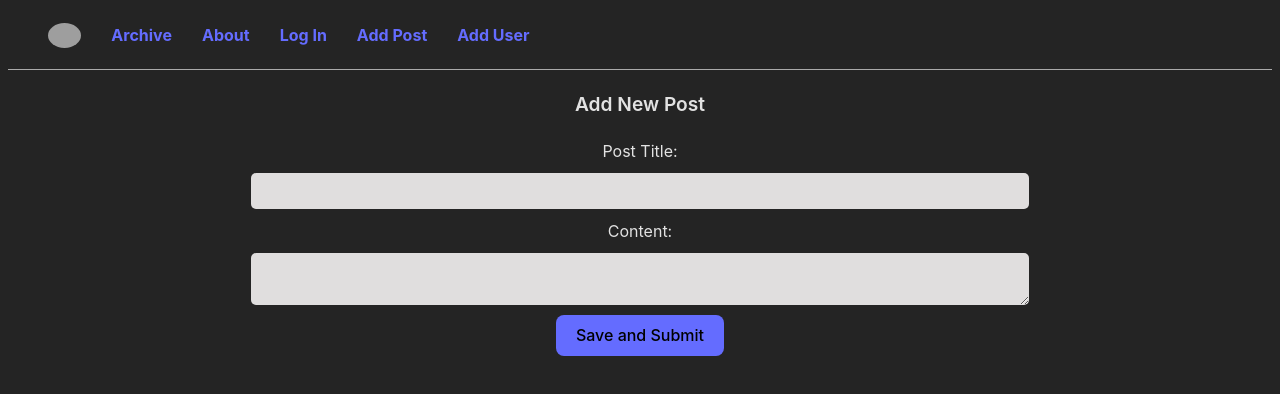
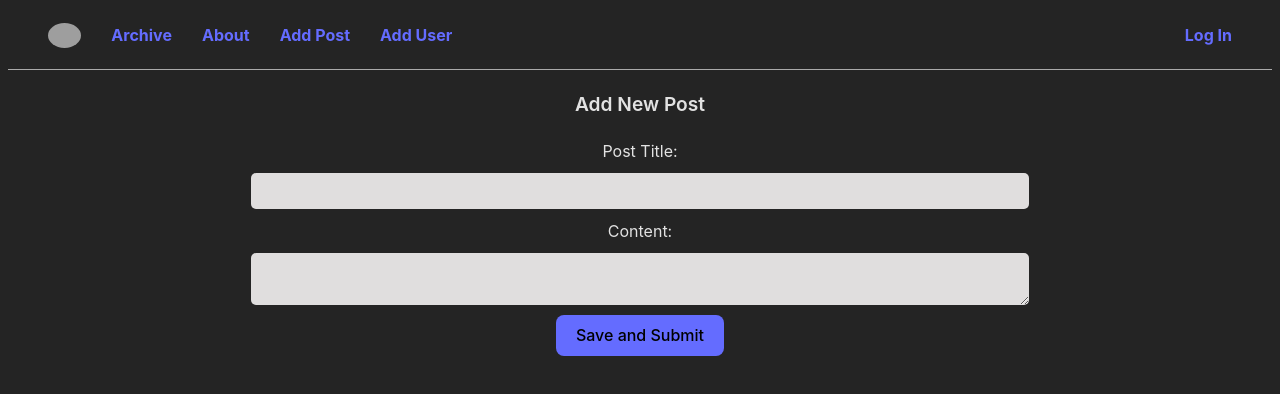
Before and after one commit to Aranaris/blog, a React (Vite) app in the folder frontend/: page /posts/add in a window 1280 px wide. Shown: the top 394 px of the page. Built offline with nearby package versions, Linux system fonts and the light colour scheme; grey boxes are pictures that could not be loaded.

Commit message:
alignment styling for nav bar

```diff
--- a/frontend/src/RouteSwitch.tsx
+++ b/frontend/src/RouteSwitch.tsx
@@ -16,9 +16,9 @@ function RouteSwitch() {
 				<Link to="/"><img id="logo" src={logo} alt="logo" /></Link>
 				<Link to="/posts/">Archive</Link>
 				<Link to="/users/">About</Link>
-				<Link to="/login/">Log In</Link>
 				<Link to="/posts/add">Add Post</Link>
 				<Link to="/users/add">Add User</Link>
+				<Link className="right-nav" to="/login/">Log In</Link>
 			</nav>
 			<Routes>
 				<Route path="/" element={<Blog />}/>
--- a/frontend/src/index.css
+++ b/frontend/src/index.css
@@ -57,6 +57,10 @@ nav {
   font-weight: bold;
 }
 
+.right-nav {
+	margin-left: auto;
+}
+
 li, ul, ol{
 	list-style: none;
 	padding-left: 0;
```
